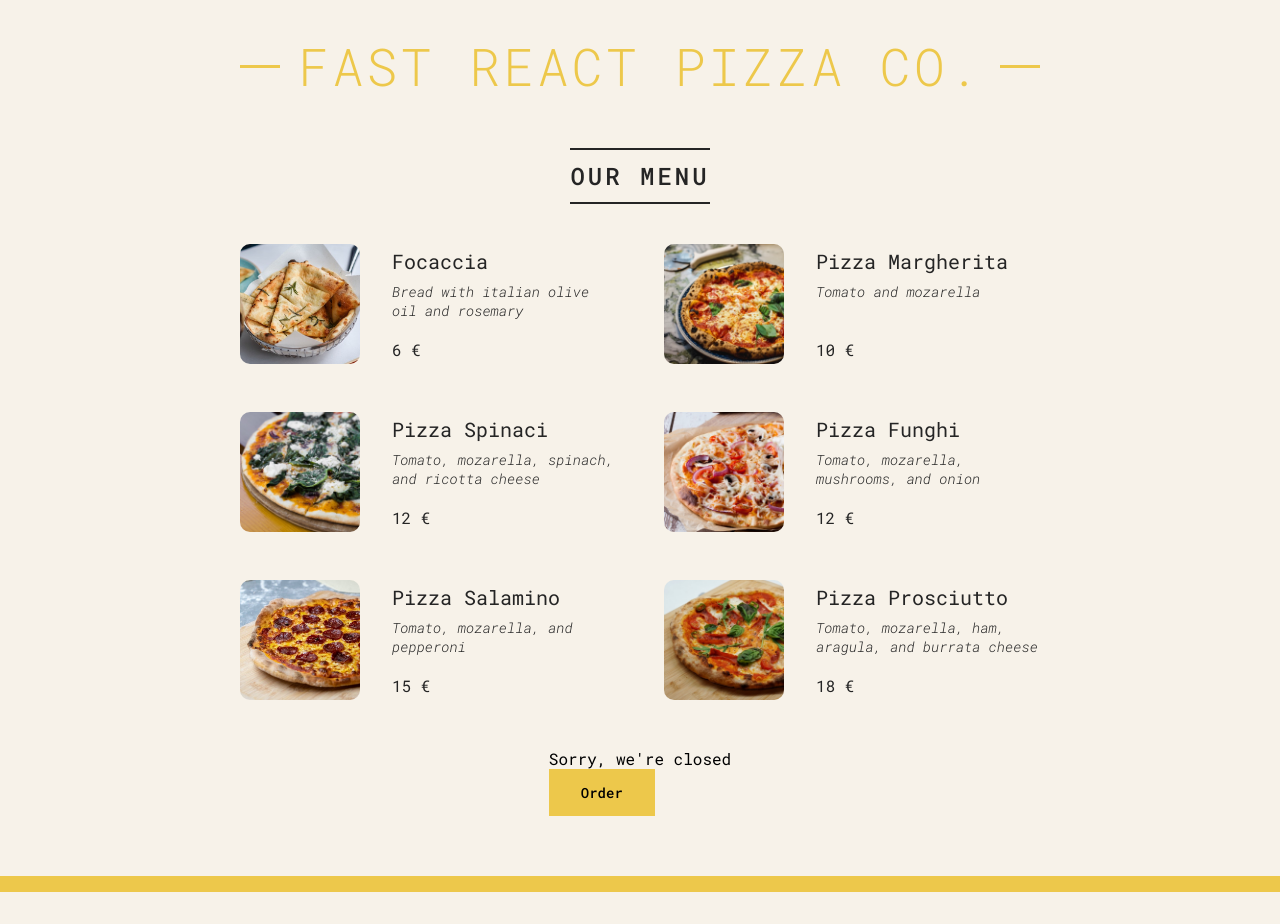
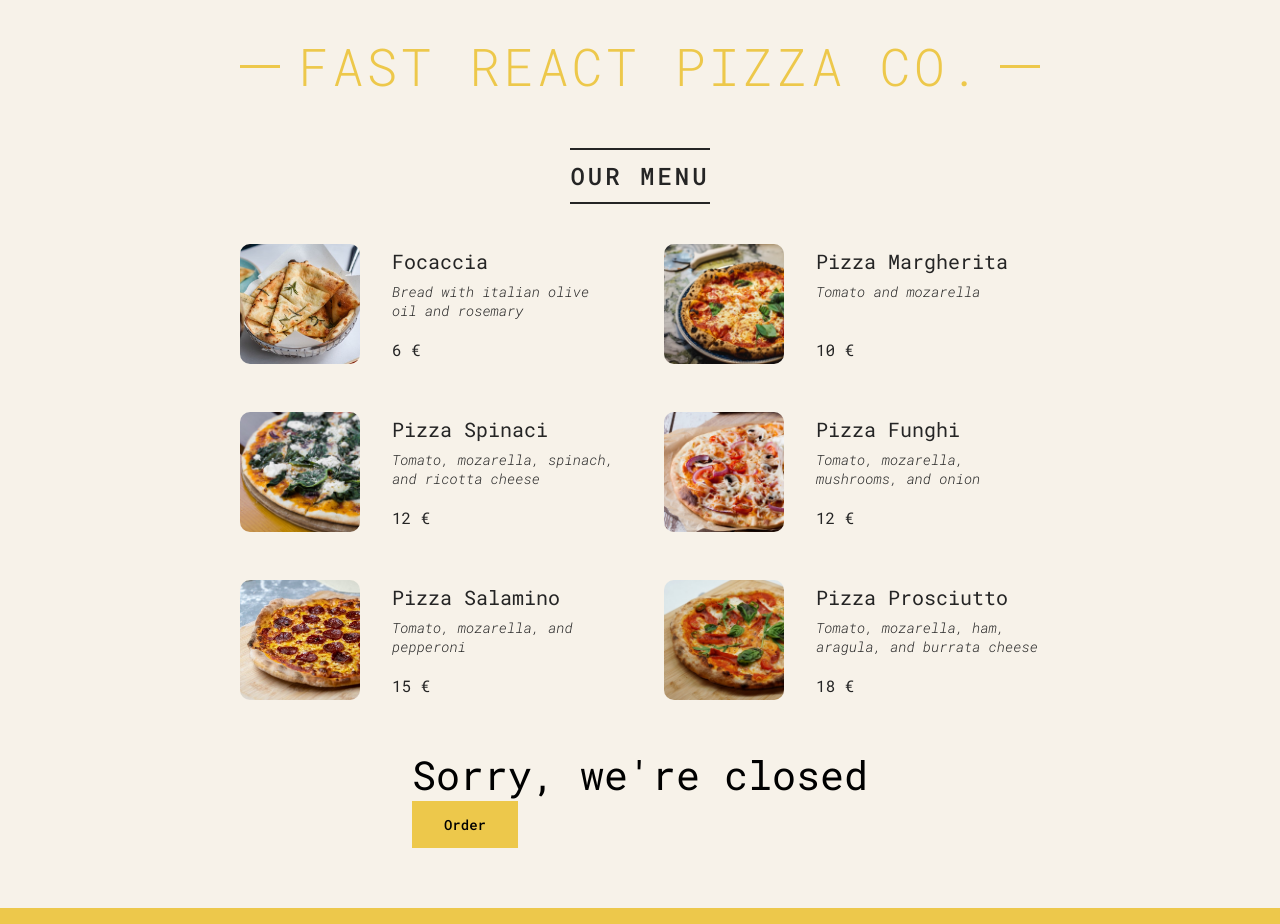
Before and after one commit to Harry8679/Pizza-Menu-React, a React (Create React App) app: page / in a window 1280 px wide. Before the commit the page ends 892 px from the top, so only its background shows below. Built offline with nearby package versions, Linux system fonts and the light colour scheme.

Commit message:
Style removed in Footer.js

```diff
--- a/src/components/Footer.css
+++ b/src/components/Footer.css
@@ -1,9 +1,9 @@
 .footer {
     color: black;
-    font-size: 32px;
-  }
+    font-size: 40px;
+}
 
-  .footer .btn-text {
+.footer .btn-text {
     display: flex;
     align-items: center;
-  }
+}
--- a/src/components/Footer.js
+++ b/src/components/Footer.js
@@ -14,7 +14,7 @@ const Footer = () => {
   console.log("Is open:", isOpen);
 
   return (
-    <footer className="footer" style={{ color: "black", fontSize: "16px" }}>
+    <footer className="footer">
       <p>
         {isOpen
           ? `${new Date().toLocaleTimeString()}: We're currently open until ${closeHour}h`
```
